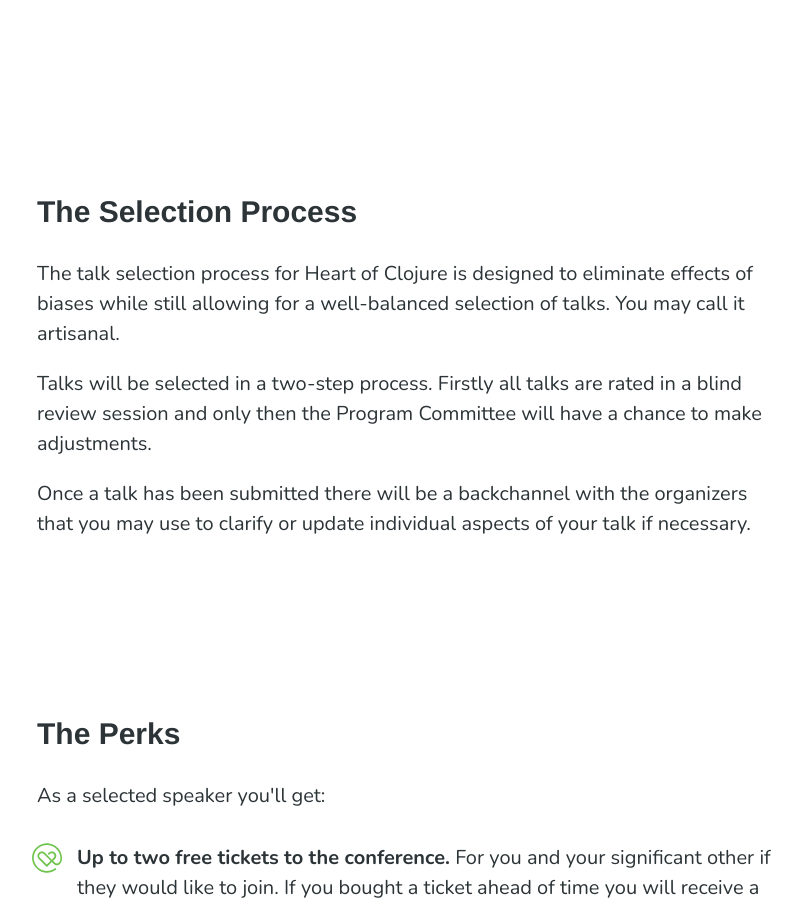
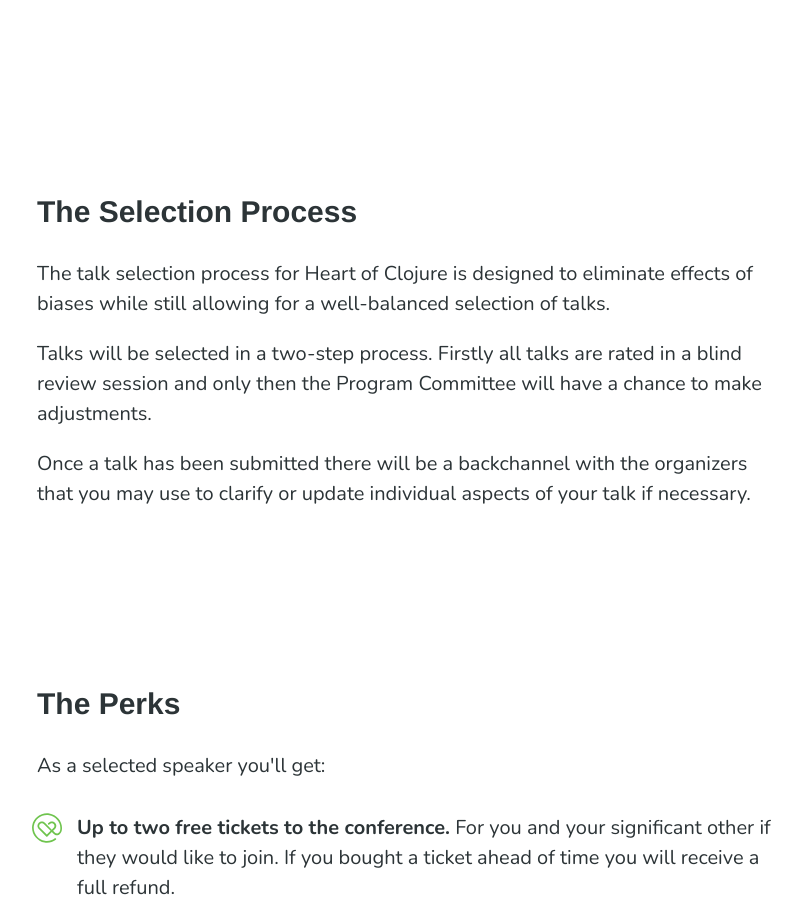
Before and after one commit to heartofclojure/heartofclojure-site-2019, a Jekyll site: the page built from call-for-speakers.html, in a window 1280 px wide and 900 px high, scrolled down 3175 px. Shown: the whole window, without its empty margins (235-1037 px from the left). Built offline with Jekyll 4.4.1, drawn with Linux system fonts in a browser that asks for light colours; nearby versions of some CDN libraries; some web fonts are replaced; comment, search, counter and statistics services are not loaded.

Commit message:
strike artisanal joke

```diff
--- a/call-for-speakers.html
+++ b/call-for-speakers.html
@@ -172,10 +172,9 @@
     <h2 id="selection-process">The Selection Process</h2>
 
     <p>
-      The talk selection process for Heart of Clojure is designed to eliminate effects of biases
-      while still allowing for a well-balanced selection of talks. You may call it artisanal.
+      The talk selection process for Heart of Clojure is designed to eliminate effects of
+      biases while still allowing for a well-balanced selection of talks.
     </p>
-
     <p>
       Talks will be selected in a two-step process. Firstly all talks are rated in a blind
       review session and only then the Program Committee will have a chance to make adjustments.
```
